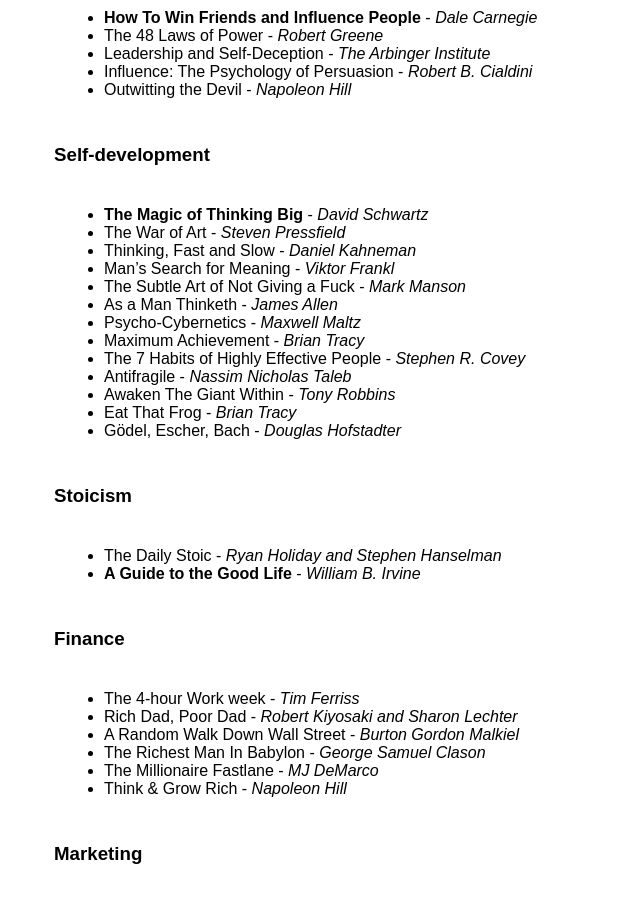
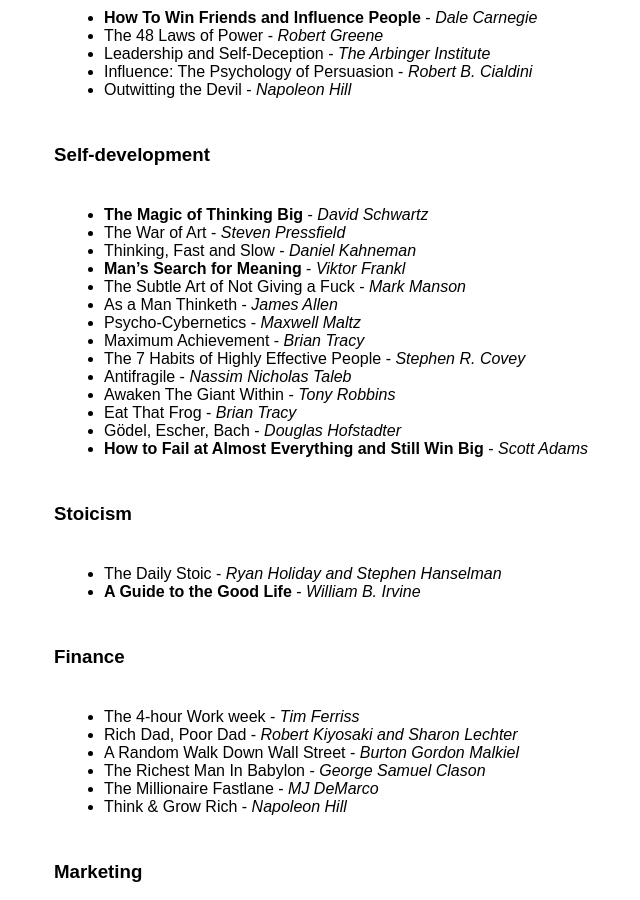
Before and after one commit to svenhofstede-zz/svenhofstede.github.ios, a Jekyll site: the page built from _posts/2016-12-02-book-list.md, in a window 1280 px wide and 900 px high, scrolled down 875 px. Shown: the whole window, without its empty margins (236-876 px from the left). Built offline with Jekyll 4.4.1, drawn with Linux system fonts in a browser that asks for light colours; some web fonts are replaced.

Commit message:
Update reading list

```diff
--- a/_posts/2016-12-02-book-list.md
+++ b/_posts/2016-12-02-book-list.md
@@ -38,7 +38,7 @@
 * **The Magic of Thinking Big** - *David Schwartz*
 * The War of Art - *Steven Pressfield*
 * Thinking, Fast and Slow - *Daniel Kahneman*
-* Man’s Search for Meaning - *Viktor Frankl*
+* **Man’s Search for Meaning** - *Viktor Frankl*
 * The Subtle Art of Not Giving a Fuck - *Mark Manson*
 * As a Man Thinketh - *James Allen*
 * Psycho-Cybernetics - *Maxwell Maltz*
@@ -48,6 +48,7 @@
 * Awaken The Giant Within - *Tony Robbins*
 * Eat That Frog - *Brian Tracy*
 * Gödel, Escher, Bach - *Douglas Hofstadter*
+* **How to Fail at Almost Everything and Still Win Big** - *Scott Adams*
 
 ### Stoicism
 
```
